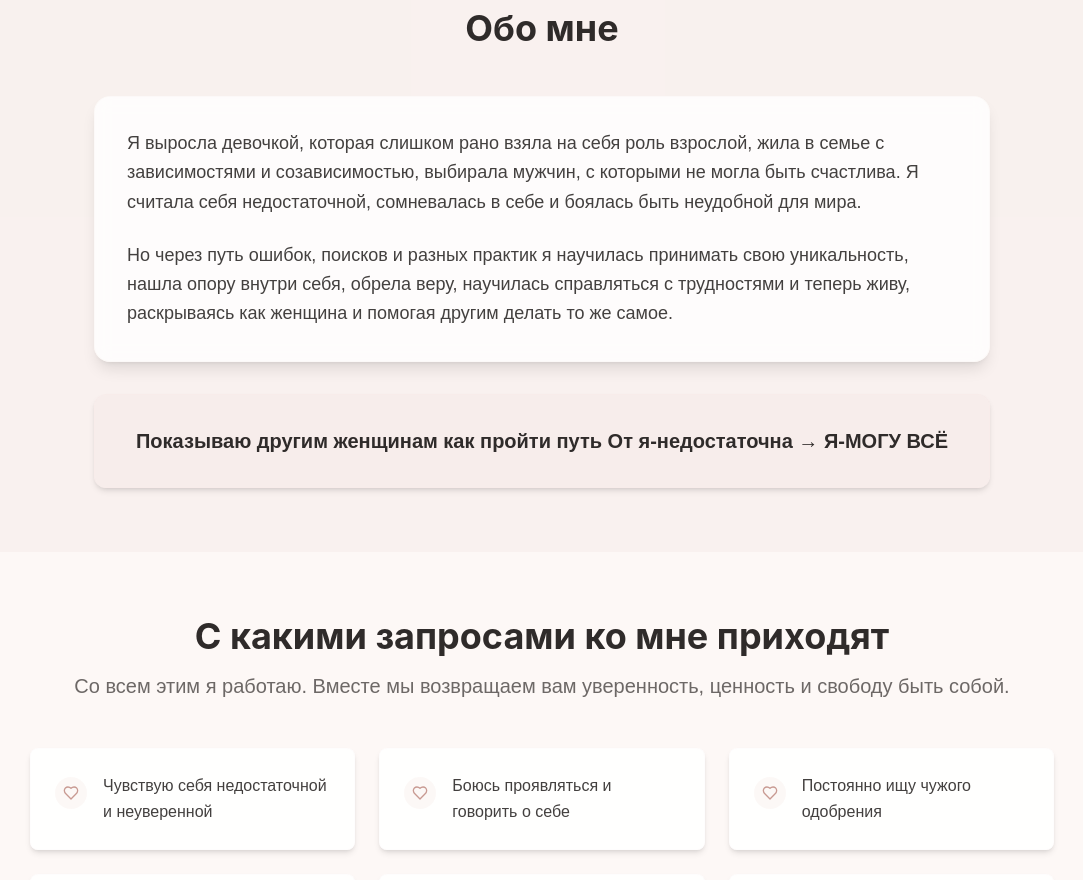
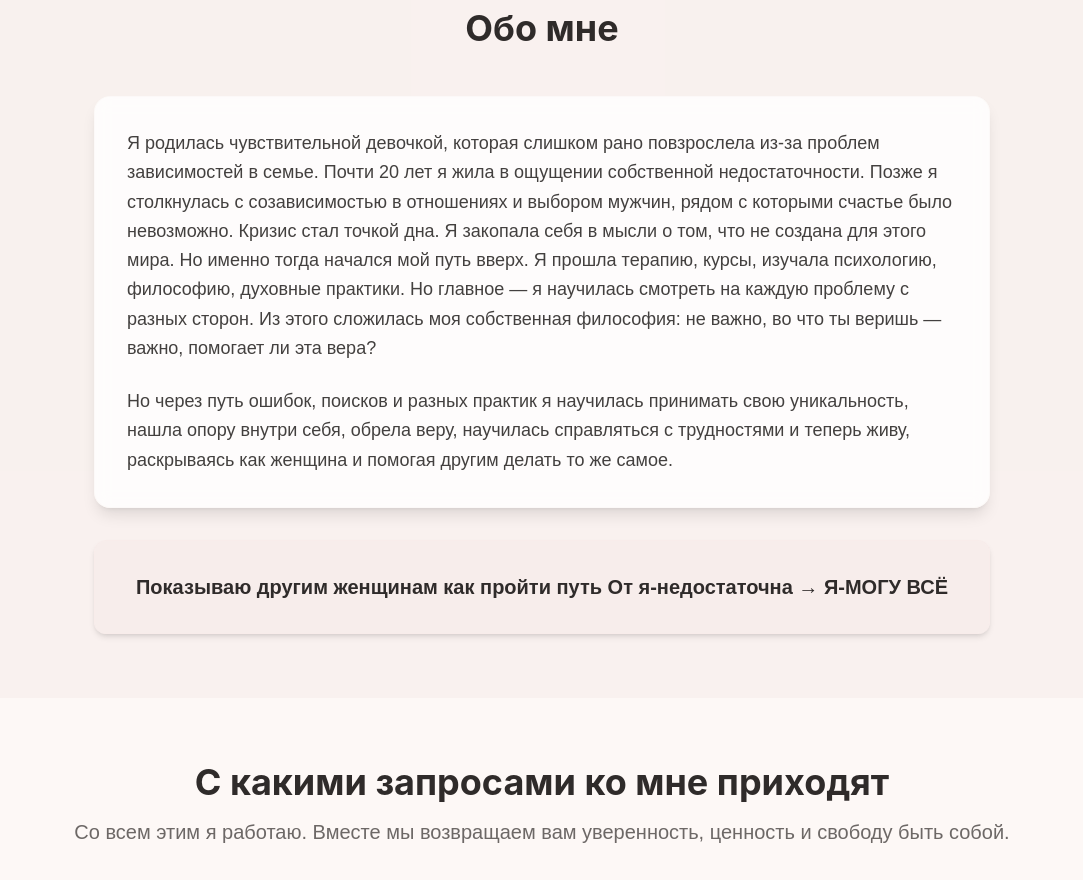
Before and after one commit to pr-poehali-dev/femininity-support-site, a React (Vite) app: page / in a window 1280 px wide. Shown: the part 800-1680 px from the top of the page, without its empty margins (98-1181 px from the left). Built offline with nearby package versions, Linux system fonts and the light colour scheme.

Commit message:
Обновление 1 компонентов

```diff
--- a/src/pages/Index.tsx
+++ b/src/pages/Index.tsx
@@ -47,11 +47,12 @@ const Index = () => {
           </h2>
           <div className="space-y-8">
             <div className="bg-white/80 backdrop-blur p-8 rounded-2xl shadow-lg border border-soft-pink/20">
-              <p className="font-body text-lg text-charcoal/90 leading-relaxed mb-6">
-                Я выросла девочкой, которая слишком рано взяла на себя роль взрослой, жила в семье с
-                зависимостями и созависимостью, выбирала мужчин, с которыми не могла быть счастлива.
-                Я считала себя недостаточной, сомневалась в себе и боялась быть неудобной для мира.
-              </p>
+              <p className="font-body text-lg text-charcoal/90 leading-relaxed mb-6">Я родилась чувствительной девочкой, которая слишком рано повзрослела из-за проблем зависимостей в семье.
+
+Почти 20 лет я жила в ощущении собственной недостаточности.
+Позже я столкнулась с созависимостью в отношениях и выбором мужчин, рядом с которыми счастье было невозможно. Кризис стал точкой дна. Я закопала себя в мысли о том, что не создана для этого мира. Но именно тогда начался мой путь вверх.
+
+Я прошла терапию, курсы, изучала психологию, философию, духовные практики. Но главное — я научилась смотреть на каждую проблему с разных сторон. Из этого сложилась моя собственная философия: не важно, во что ты веришь — важно, помогает ли эта вера?</p>
               <p className="font-body text-lg text-charcoal/90 leading-relaxed">
                 Но через путь ошибок, поисков и разных практик я научилась принимать свою уникальность,
                 нашла опору внутри себя, обрела веру, научилась справляться с трудностями и теперь живу,
```
